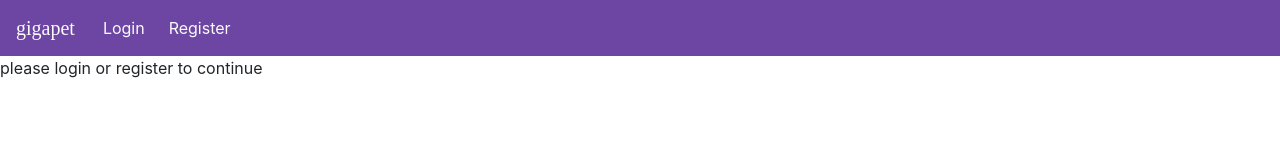
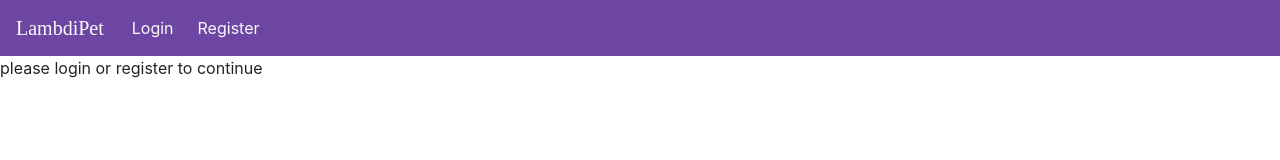
Before and after one commit to gigapet-3/Front-End, a React (Create React App) app: page / in a window 1280 px wide. Shown: the top 160 px of the page. Built offline with nearby package versions, Linux system fonts and the light colour scheme; a web font is replaced by a local one.

Commit message:
repositioned toggler to match figma design

```diff
--- a/src/components/NavBar.jsx
+++ b/src/components/NavBar.jsx
@@ -8,6 +8,10 @@ import "./styles/NavBar.css";
 const NavBar = props => {
   return (
     <nav className="navbar navbar-expand-lg navbar-dark">
+      <a className="navbar-brand" href="/dashboard">
+        LambdiPet
+      </a>
+
       <button
         className="navbar-toggler"
         type="button"
@@ -19,19 +23,15 @@ const NavBar = props => {
       >
         <span className="navbar-toggler-icon"></span>
       </button>
-
-      <a className="navbar-brand" href="/dashboard">
-        gigapet
-      </a>
       <div className="collapse navbar-collapse" id="gigapetNavbarToggler">
         <ul className="navbar-nav mr-auto mt-2 mt-lg-0">
           <li className="nav-item">
-            <NavLink className="nav-link" to="/login">
+            <NavLink className="nav-link text-right" to="/login">
               Login
             </NavLink>
           </li>
           <li className="nav-item">
-            <NavLink className="nav-link" to="/register">
+            <NavLink className="nav-link text-right" to="/register">
               Register
             </NavLink>
           </li>
```
